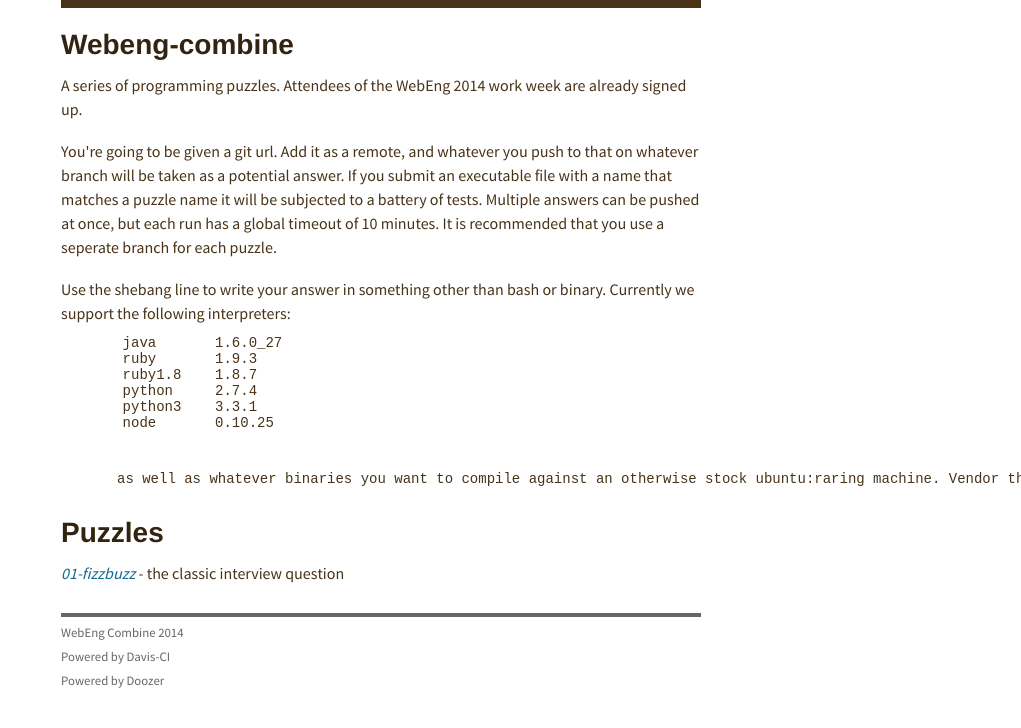
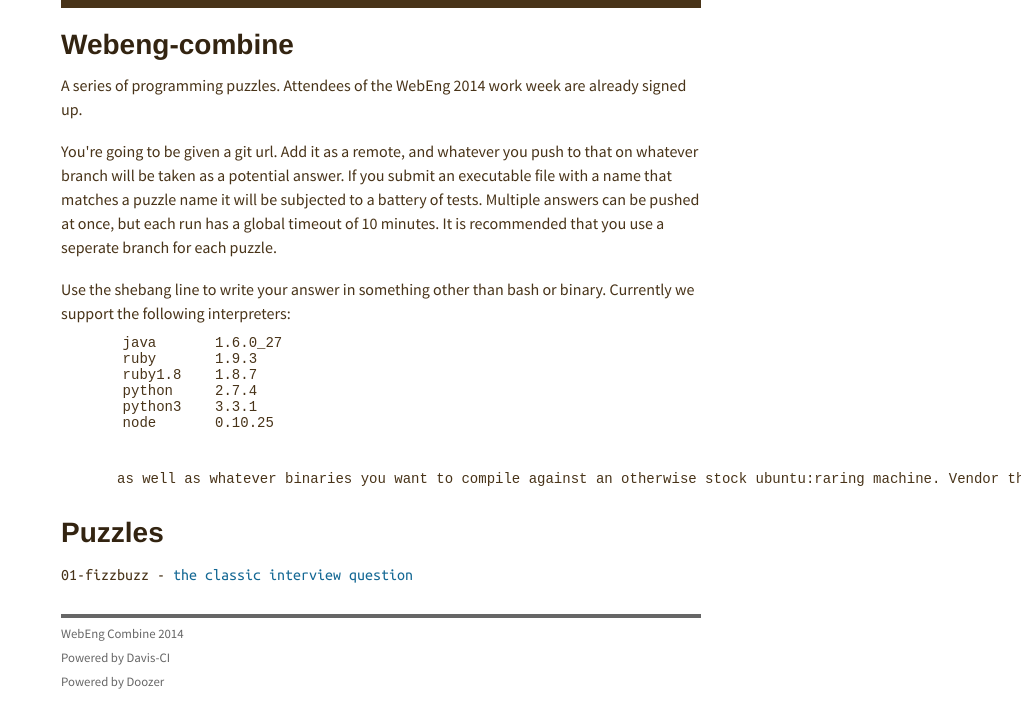
Before and after one commit to lonnen/webeng-combine, a Jekyll site: the page built from index.html, in a window 1280 px wide. Shown: the top 728 px of the page, without its empty margins (259-1280 px from the left). Built offline with Jekyll 4.4.1, drawn with Linux system fonts in a browser that asks for light colours; Markdown is read by kramdown in place of the engine named in the settings.

Commit message:
link styling

```diff
--- a/index.html
+++ b/index.html
@@ -23,7 +23,7 @@
   <ul>
     {% for post in site.posts %}
     <li>
-      <a href="{{ post.url }}"><em>{{ post.title }}</em></a> - {{ post.byline }}
+      <span class="name">{{ post.title }}<span> - <a href="{{ post.url }}">{{ post.byline }}</a>
     </li>
     {% endfor %}
   </ul>
--- a/media/style.css
+++ b/media/style.css
@@ -208,6 +208,7 @@
     content: none;
 }
 
+#posts .name,
 #posts time {
     font-family: UbuntuMonoRegular, monospace;
 }
```
